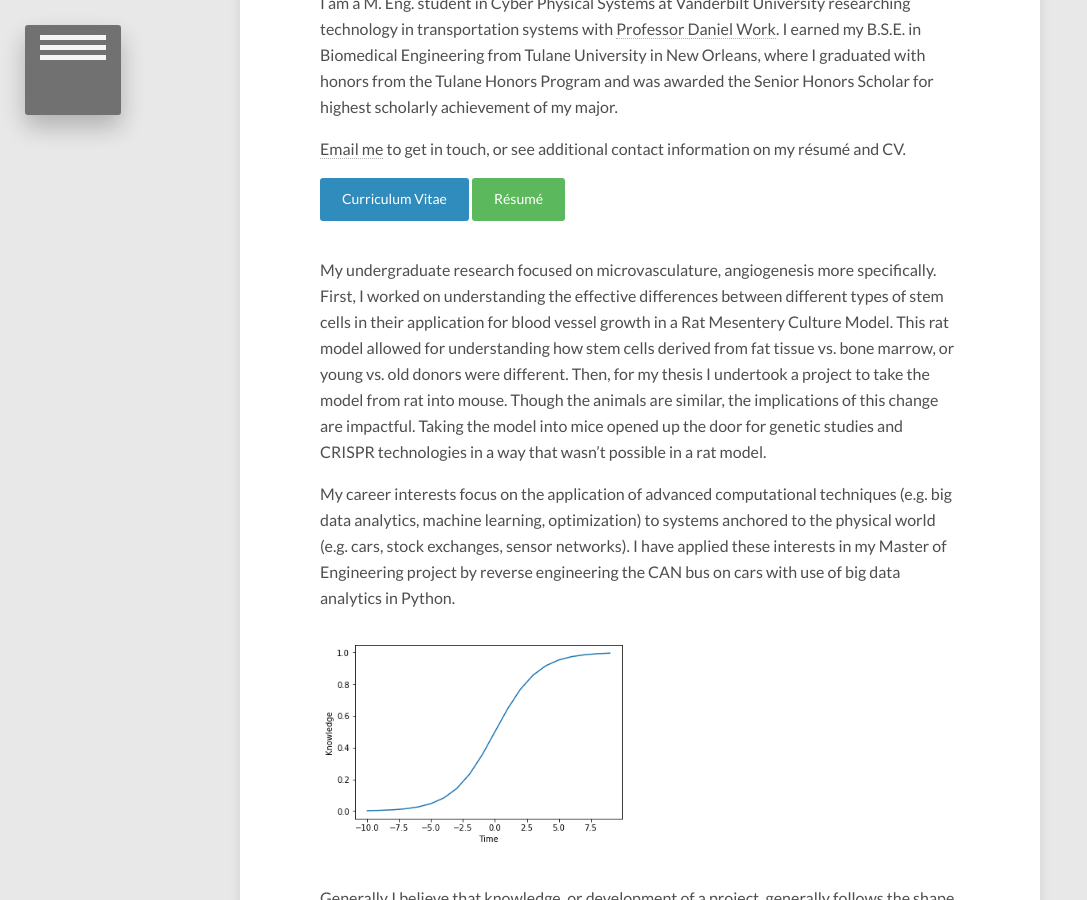
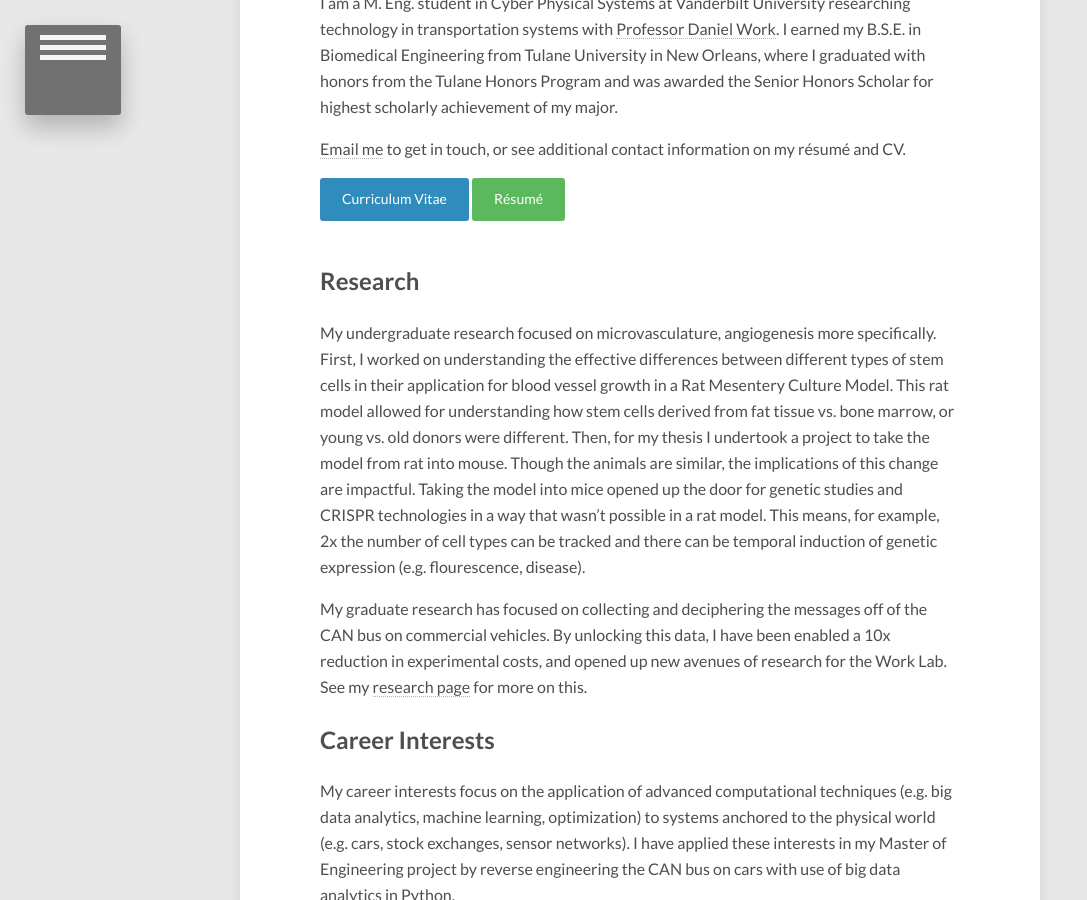
Before and after one commit to MatthewNice/MatthewNice.github.io, a Jekyll site: the page built from about/index.md, in a window 1280 px wide and 900 px high, scrolled down 665 px. Shown: the whole window, without its empty margins (0-1087 px from the left). Built offline with Jekyll 4.4.1, drawn with Linux system fonts in a browser that asks for light colours; nearby versions of some CDN libraries.

Commit message:
Update index.md

```diff
--- a/about/index.md
+++ b/about/index.md
@@ -1,6 +1,7 @@
 ---
 layout: page
 title: Matthew Nice
+description: "Learn More About Me"
 image:
   feature: rocks.jpg
 feature:
@@ -16,11 +17,16 @@
 
 <div markdown="0"><a href="{{ site.url }}/download/matthew_nice_cv.pdf" class="btn btn-info">Curriculum Vitae</a> <a href="{{ site.url }}/download/matthew_nice_resume.pdf" class="btn btn-success">R&eacute;sum&eacute;</a></div>
 
-My undergraduate research focused on microvasculature, angiogenesis more specifically. First, I worked on understanding the effective differences between different types of stem cells in their application for blood vessel growth in a Rat Mesentery Culture Model. This rat model allowed for understanding how stem cells derived from fat tissue vs. bone marrow, or young vs. old donors were different. Then, for my thesis I undertook a project to take the model from rat into mouse. Though the animals are similar, the implications of this change are impactful. Taking the model into mice opened up the door for genetic studies and CRISPR technologies in a way that wasn't possible in a rat model.
+## Research
 
+My undergraduate research focused on microvasculature, angiogenesis more specifically. First, I worked on understanding the effective differences between different types of stem cells in their application for blood vessel growth in a Rat Mesentery Culture Model. This rat model allowed for understanding how stem cells derived from fat tissue vs. bone marrow, or young vs. old donors were different. Then, for my thesis I undertook a project to take the model from rat into mouse. Though the animals are similar, the implications of this change are impactful. Taking the model into mice opened up the door for genetic studies and CRISPR technologies in a way that wasn't possible in a rat model. This means, for example, 2x the number of cell types can be tracked and there can be temporal induction of genetic expression (e.g. flourescence, disease).
+
+My graduate research has focused on collecting and deciphering the messages off of the CAN bus on commercial vehicles. By unlocking this data, I have been enabled a 10x reduction in experimental costs, and opened up new avenues of research for the Work Lab. See my [research page]({{ site.url }}/research/) for more on this.
+
+## Career Interests
 My career interests focus on the application of advanced computational techniques (e.g. big data analytics, machine learning, optimization) to systems anchored to the physical world (e.g. cars, stock exchanges, sensor networks).  I have applied these interests in my Master of Engineering project by reverse engineering the CAN bus on cars with use of big data analytics in Python.
 
-<figure class="half">
+<figure>
 <a href="{{ site.url }}/images/knowledge_v_time.png"><img src="{{ site.url }}/images/knowledge_v_time.png" alt=""></a>
 </figure>
 
```
Also changed, not shown: other parts of about/index.md (+2 -1 lines).
